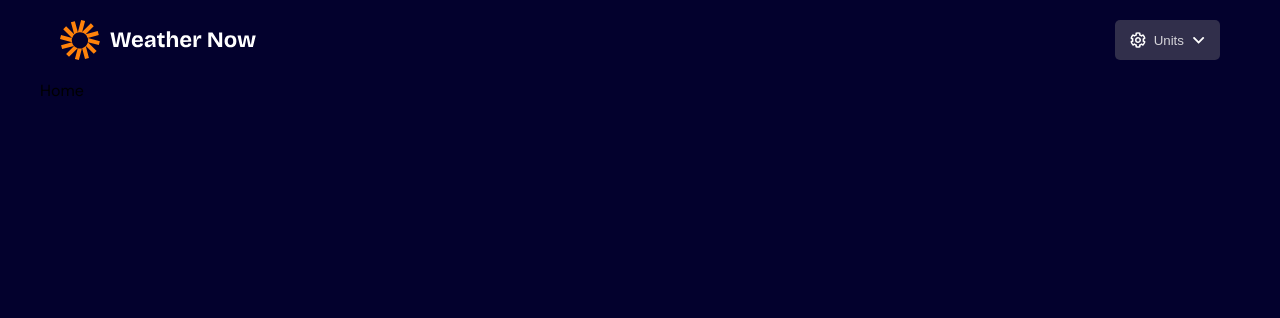
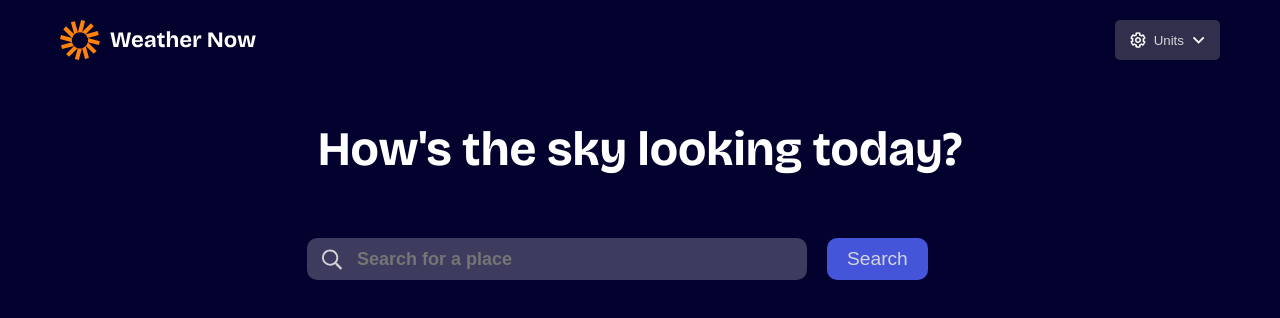
Before and after one commit to murilomonte/weather-app-react, a React (Vite) app: page / in a window 1280 px wide. Shown: the top 318 px of the page. Built offline with nearby package versions, Linux system fonts and the light colour scheme.

Commit message:
feat: searchfield

```diff
--- a/src/Components/Form/RadioGroup.tsx
+++ b/src/Components/Form/RadioGroup.tsx
@@ -1,6 +1,6 @@
 import React, { type PropsWithChildren } from "react";
 import RadioInput from "./RadioInput";
-import style from './RadioGroupt.module.css';
+import style from './RadioGroup.module.css';
 
 export type RadioGroupOptions = { id: string; name: string }[];
 
--- /dev/null
+++ b/src/Components/Seach.module.css
@@ -0,0 +1,45 @@
+.searchContainer {
+  display: grid;
+  grid-template-columns: 13fr 7fr;
+  gap: 20px;
+}
+
+.title {
+  grid-row: 1;
+  grid-column: 1/3;
+  justify-self: center;
+  padding: 40px;
+  font-size: 3rem;
+  font-family: var(--typography-2);
+  color: var(--neutral-0);
+}
+
+.searchField {
+  grid-row: 2;
+  grid-column: 1;
+  width: 500px;
+  justify-self: right;
+  padding: 10px 30px 10px 50px;
+  color: var(--neutral-200);
+  font-weight: 600;
+  font-size: 1.125rem;
+  border-radius: 10px;
+  border: none;
+  background-color: var(--neutral-600);
+  background-image: url('../assets/images/icon-search.svg');
+  background-repeat: no-repeat;
+  background-position: 15px center;
+  position: relative;
+}
+
+
+.searchButton {
+  border: none;
+  padding: 10px 20px;
+  font-size: 1.2rem;
+  justify-self: left;
+  border-radius: 10px;
+  font-weight: 500;
+  background-color: var(--blue-500);
+  color: var(--neutral-200);
+}
--- /dev/null
+++ b/src/Components/Search.tsx
@@ -0,0 +1,28 @@
+import React from "react";
+import styles from "./Seach.module.css";
+import SearchSVG from '../assets/images/icon-search.svg?react';
+
+const Search = () => {
+  const [search, setSearch] = React.useState("");
+
+  function handleInput({ target }: { target: HTMLInputElement }) {
+    setSearch(target.value);
+    console.log(search)
+  }
+
+  return (
+    <section className={styles.searchContainer}>
+      <h1 className={styles.title}>How's the sky looking today?</h1>
+      <input
+      className={styles.searchField}
+          type="text"
+          name="search"
+          placeholder="Search for a place"
+          onChange={handleInput}
+        />
+      <button className={styles.searchButton}>Search</button>
+    </section>
+  );
+};
+
+export default Search;
--- a/src/Components/_partials/Header.module.css
+++ b/src/Components/_partials/Header.module.css
@@ -27,6 +27,7 @@ header {
 }
 
 .unitsMenu {
+  z-index: 100;
   opacity: 0;
   pointer-events: none;
   position: absolute;
--- a/src/Pages/Home.tsx
+++ b/src/Pages/Home.tsx
@@ -1,8 +1,11 @@
 import React from 'react'
+import Search from '../Components/Search'
 
 const Home = () => {
   return (
-    <div>Home</div>
+    <main>
+      <Search/>
+    </main>
   )
 }
 
--- a/src/index.css
+++ b/src/index.css
@@ -41,6 +41,7 @@
 }
 
 * {
+  box-sizing: border-box;
   margin: 0;
   padding: 0;
 }
```
Also changed, not shown: src/Components/Form/TextInput.tsx (added, +19 -0 lines), src/Components/Form/RadioGroup.module.css (renamed from src/Components/Form/RadioGroupt.module.css), src/Components/Form/TextInput.module.css (added).
